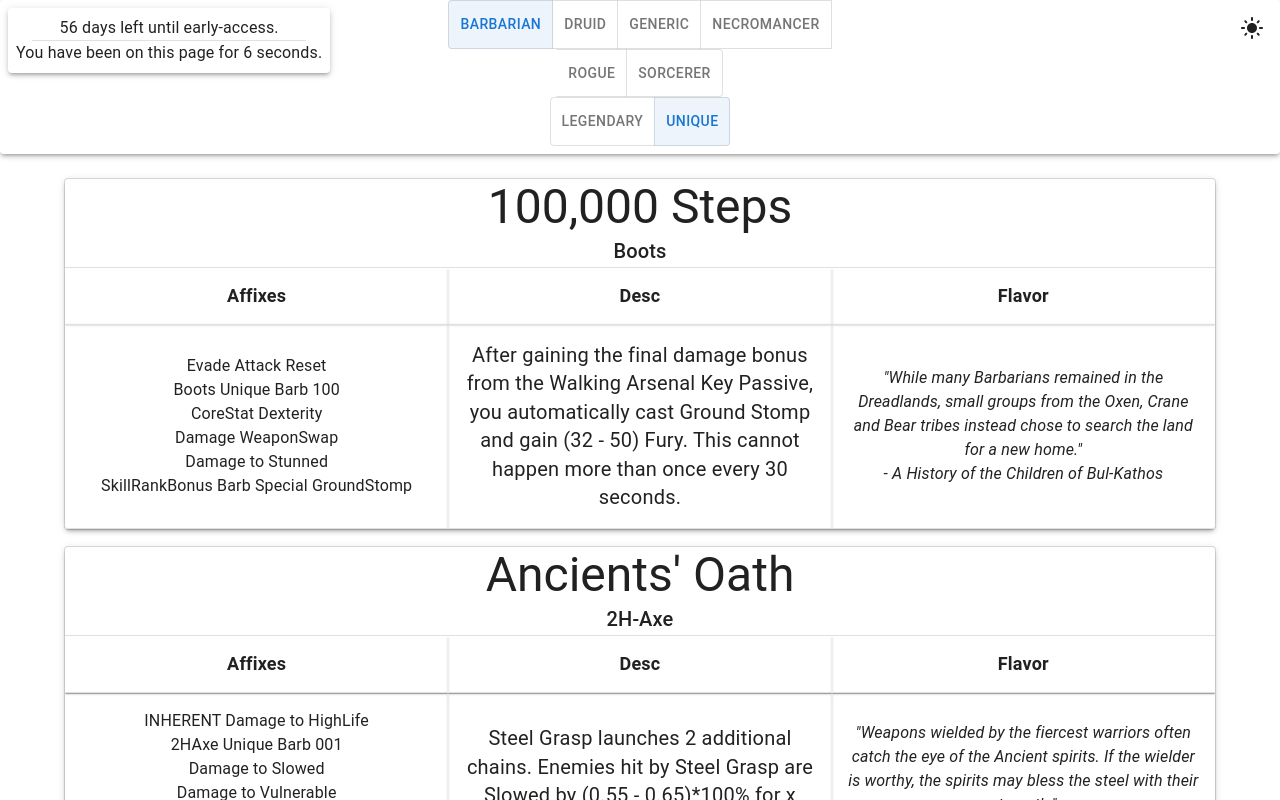
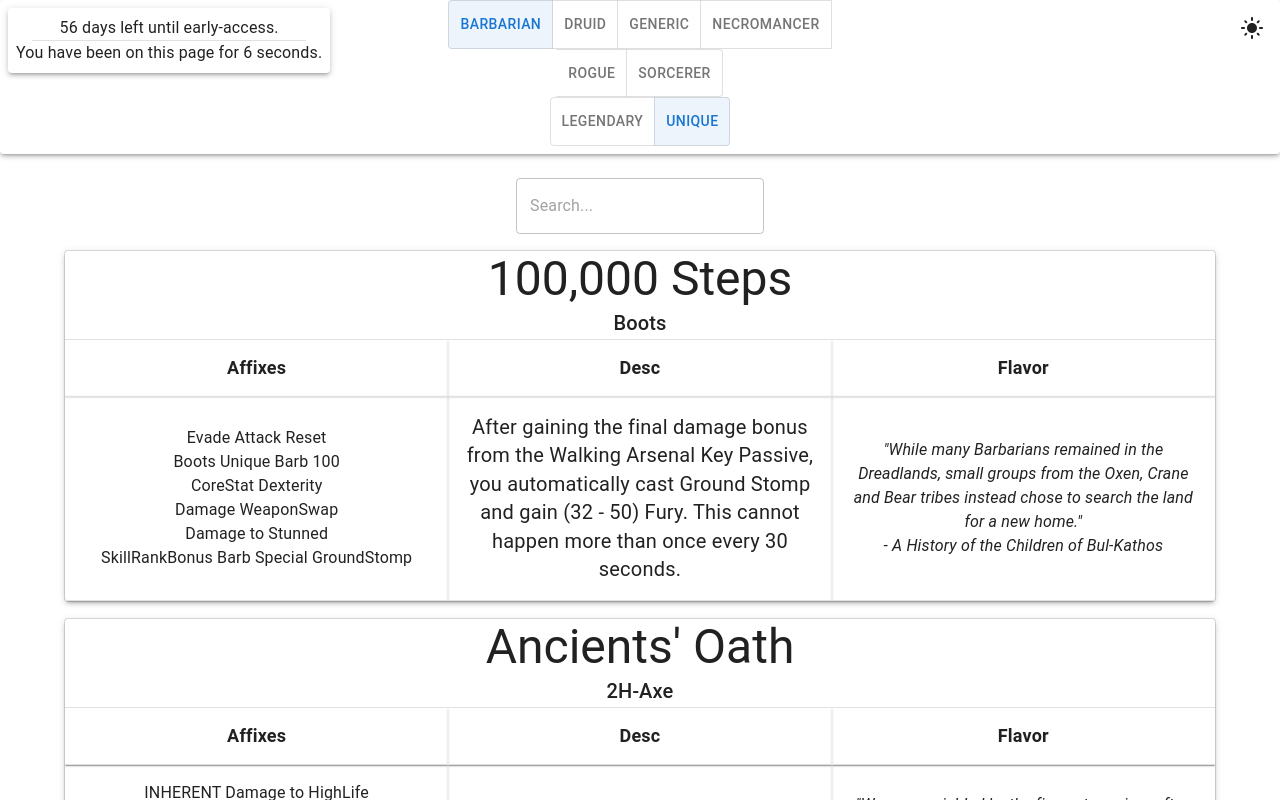
Before and after one commit to yumethings/d4-item-preview, a React (Create React App) app: page / in a window 1280 px wide. Shown: the top 800 px of the page. Built offline with nearby package versions, Linux system fonts and the light colour scheme.

Commit message:
Add search filter in card list

```diff
--- a/src/components/body/card-list/CardList.tsx
+++ b/src/components/body/card-list/CardList.tsx
@@ -1,7 +1,10 @@
-import { Container, Grid } from "@mui/material";
-import { ClassName, Data, ItemRarity } from "../../../types/global.types";
+import { Container, Grid, TextField } from "@mui/material";
+import { ClassName, Data, ItemData, ItemRarity } from "../../../types/global.types";
 import { CardItem } from "./CardItem";
 import { sortAlphaNumericallyInObjects } from "../../../utilities/generalUtilities";
+import { ChangeEvent, useMemo, useState } from "react";
+import { filterItems } from "./cardList.utils";
+import { useDebouncedValue } from "../../../hooks/useDebouncedValue";
 
 interface CardListProps {
 	data: Data;
@@ -10,13 +13,23 @@ interface CardListProps {
 }
 
 export const CardList = ({ data, selectedClassName, selectedItemRarity }: CardListProps) => {
-	const items = data[selectedClassName][selectedItemRarity] as ItemRarity extends "Unique"
+	const [searchValue, setSearchValue] = useState<string>("");
+	const debouncedFilterString = useDebouncedValue(searchValue, 200);
+
+	const items: Record<string, ItemData> = data[selectedClassName][selectedItemRarity] as ItemRarity extends "Unique"
 		? Data[ClassName]["Unique"]
 		: Data[ClassName]["Legendary"];
 
+	const handleOnChangeInputField = (e: ChangeEvent<HTMLInputElement | HTMLTextAreaElement>) => {
+		setSearchValue(e.target.value);
+	};
+
+	const filteredItemEntries = useMemo(() => filterItems(items, debouncedFilterString), [items, debouncedFilterString]);
+
 	return (
 		<Container>
-			{Object.entries(items)
+			<TextField value={searchValue} onChange={handleOnChangeInputField} placeholder="Search..." />
+			{filteredItemEntries
 				.sort((a, b) => sortAlphaNumericallyInObjects(a[1], b[1], "name"))
 				.map(([key, value], idx) => (
 					<Grid item key={idx}>
--- /dev/null
+++ b/src/components/body/card-list/cardList.utils.ts
@@ -0,0 +1,18 @@
+import { ItemData } from "../../../types/global.types";
+import { isUniqueItem } from "../../../utilities/typeGuards";
+
+export const filterItems = (items: Record<string, ItemData>, searchValue: string) => {
+	const includessearch = (str: string) => str.toLowerCase().includes(searchValue.toLowerCase());
+
+	if (!searchValue) return Object.entries(items); // return all if search empty
+
+	return Object.entries(items).filter(([key, value]) => {
+		if (includessearch(key) || includessearch(value.name) || includessearch(value.desc)) {
+			return true;
+		}
+
+		if (!isUniqueItem(value)) return false;
+
+		return value.affixes.some(includessearch) || includessearch(value.flavor);
+	});
+};
```
